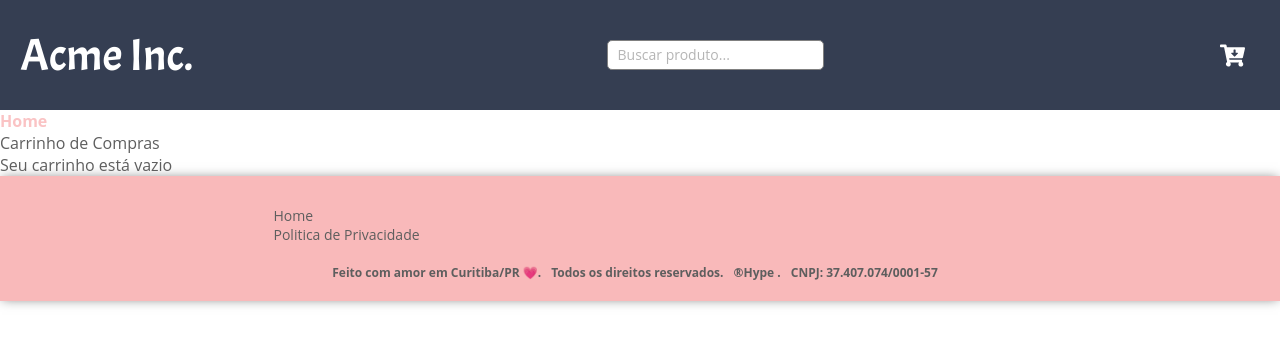
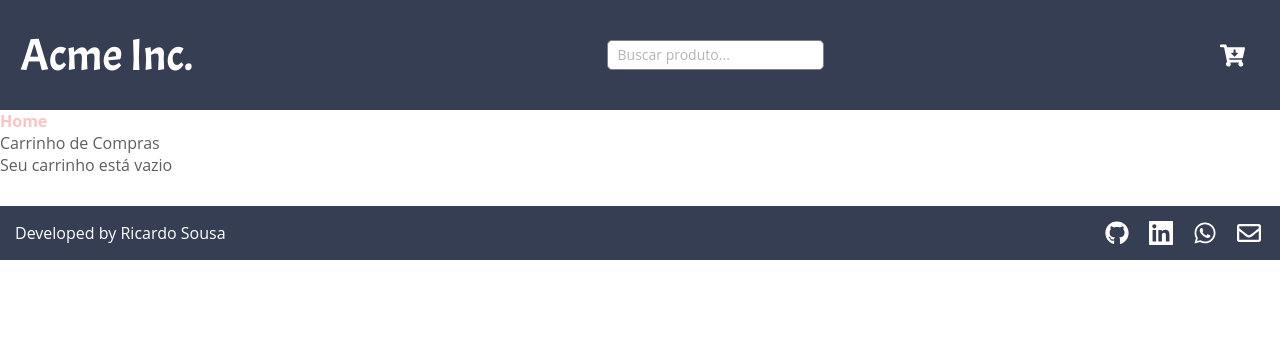
Before and after one commit to ricardo-sousa-dev/test-hype-frontend-typescript, a React (Create React App) app: page /cart in a window 1280 px wide. Shown: the top 344 px of the page. Built offline with nearby package versions, Linux system fonts and the light colour scheme.

Commit message:
feat: create footer

```diff
--- a/src/components/Footer.jsx
+++ b/src/components/Footer.jsx
@@ -1,56 +1,45 @@
 import React from 'react';
+import { Link } from 'react-router-dom';
 import '../css/Footer.css';
-// import securityNavigation from "../images/icons/security-navegation.jpeg";
+import { GrLinkedin } from 'react-icons/gr';
+import { FaGithub, FaRegEnvelope, FaWhatsapp } from 'react-icons/fa';
 
 function Footer() {
   return (
-    <div className="footer">
-      <div className="block-1">
-        <a href="index.html">Home</a>
-        {/* <a href="#comprar">Como comprar</a> */}
-        {/* <a href='#'>Sobre a Hype</a> */}
-        {/* <a href='contato.html'>Contato</a> */}
-        <a href="politica-de-privacclassNameade.html">
-          Politica de Privacidade
+    <div className="simple-footer">
+      <div className="developer">
+        Developed by Ricardo Sousa
+      </div>
+      <div className="social-media">
+        <Link
+          to="https://github.com/ricardo-sousa-dev"
+          className="link-github"
+        >
+          <FaGithub className="icon-social-media" />
+        </Link>
+        <Link
+          to="https://www.linkedin.com/in/rwmsousa/"
+          className="link-linkedin"
+        >
+          <GrLinkedin className="icon-social-media" />
+        </Link>
+        <a
+          href="https://wa.me/5541987181564"
+          _target="_blank"
+          className="link-whatsapp"
+        >
+          <FaWhatsapp className="icon-social-media" />
         </a>
-        {/* <a href=''>Trocas e devoluções</a> */}
-        {/* <a href="revenda.html">Seja um Revendedor</a> */}
-      </div>
-
-      <div className="block-2">
-        <div className="block-social">
-          <div>
-            <a
-              className="social-icon"
-              href="https://www.instagram.com/hype."
-            >
-              <i className="fab fa-instagram-square" />
-            </a>
-          </div>
-          <div>
-            <a
-              className="social-icon"
-              href="https://www.facebook.com/hype."
-            >
-              <i className="fab fa-facebook-square" />
-            </a>
-          </div>
-        </div>
-      </div>
-      <div className="badges">
-        <a href="https://transparencyreport.google.com/safe-browsing/search?url=hype.com.br&hl=pt_BR">
-          {/* <img src={securityNavigation} alt="navegação segura" /> */}
+        <a
+          href="mailto:rwmsousa@gmail.com"
+          _target="_blank"
+          className="link-email"
+        >
+          <FaRegEnvelope className="icon-social-media" />
         </a>
       </div>
-      <div className="block-identity">
-        <h3>Feito com amor em Curitiba/PR <span role="img" aria-label="coração">&#128151;</span>.</h3>
-        <h3>Todos os direitos reservados.</h3>
-        <h3>®Hype  .</h3>
-        <h3>CNPJ: 37.407.074/0001-57</h3>
-      </div>
-
     </div>
   );
 }
-// scrolling = 'no';
+
 export default Footer;
--- a/src/css/Cart.css
+++ b/src/css/Cart.css
@@ -1,9 +1,7 @@
 * {
   box-sizing: border-box;
-  font-family: Open Sans, sans-serif;
   margin: 0;
   padding: 0;
-  color: rgb(94, 94, 94);
 }
 a:hover {
   background-color: transparent;
--- a/src/css/Footer.css
+++ b/src/css/Footer.css
@@ -1,90 +1,26 @@
-* {
-    box-sizing: border-box;
-    font-family: Open Sans, sans-serif;
-    margin: 0;
-    padding: 0;
-    color: rgb(94, 94, 94);
+.simple-footer {
+    background-color: #353E52;
+    display: flex;
+    justify-content: space-between;
+    align-items: center;
+    width: 100%;
+    padding: 15px;
+    margin-top: 30px;
 }
 
-.footer {
-    width: 100%;
-    background-color: #f9b9ba;
-    padding: 20px 20px 5px 20px;
-    box-shadow: 0px 0px 11px -2px rgba(0, 0, 0, 0.51);
+.social-media {
     display: flex;
-    justify-content: space-evenly;
-    align-items: center;
-    flex-wrap: wrap;
+    justify-content: space-between;
+    width: 150px;
+    font-size: 24px;
+    margin: 0 20px;
+    padding: 0;
 }
 
-.block-1,
-.block-2 {
-    display: flex;
-    flex-direction: column;
-    padding: 10px;
+.icon-social-media {
+    margin: 0 10px;
 }
 
-.block-1 a {
-    text-align: left;
-    text-decoration: none;
-    color: rgb(94, 94, 94);
-    font-size: 14px;
+.developer, .icon-social-media path{
+    color: white;
 }
-
-.block-1 a:hover {
-    background-color: #f9b9bada;
-}
-
-.block-2 {
-    justify-content: center;
-}
-
-.block-social {
-    text-align: center;
-    font-size: 40px;
-    display: flex;
-    justify-content: space-evenly;
-}
-
-.social-icon {
-    width: 30px;
-    padding: 10px;
-    font-size: 30px;
-}
-
-.social-icon:hover {
-    background-color: #f9b9bada;
-}
-
-.badges {
-    padding: 10px;
-    display: flex;
-    align-items: center;
-}
-
-.badges img {
-    max-height: 30px;
-    border-radius: 10px;
-    -webkit-border-radius: 10px;
-    -moz-border-radius: 10px;
-    -ms-border-radius: 10px;
-    -o-border-radius: 10px;
-}
-
-.block-identity {
-    padding: 10px;
-    display: flex;
-    flex-wrap: wrap;
-    align-items: center;
-    justify-content: center;
-    width: 100%;
-}
-
-.block-identity h3 {
-    padding: 0;
-    margin-bottom: 5px;
-    margin-right: 10px;
-    font-size: 12px;
-    text-align: center;
-    color: rgb(94, 94, 94);
-}
--- a/src/css/Header.css
+++ b/src/css/Header.css
@@ -1,6 +1,5 @@
 * {
   box-sizing: border-box;
-  font-family: Open Sans, sans-serif;
   margin: 0;
   padding: 0;
   text-decoration: none;
--- a/src/css/HeaderSearchBar.css
+++ b/src/css/HeaderSearchBar.css
@@ -1,9 +1,7 @@
 * {
   box-sizing: border-box;
-  font-family: Open Sans , sans-serif;
   margin: 0;
   padding: 0;
-  color: rgb(94, 94, 94);
 }
 
 .search {
--- a/src/css/Home.css
+++ b/src/css/Home.css
@@ -1,9 +1,7 @@
 body {
   box-sizing: border-box;
-  font-family: Open Sans, sans-serif;
   margin: 0;
   padding: 0;
-  color: rgb(94, 94, 94);
 }
 
 ::-webkit-scrollbar {
--- a/src/pages/Home.jsx
+++ b/src/pages/Home.jsx
@@ -12,7 +12,7 @@ function Home() {
     <div>
       <Header />
       {/* <HomeCards /> */}
-      {/* <Footer /> */}
+      <Footer />
     </div>
   );
 }
```
